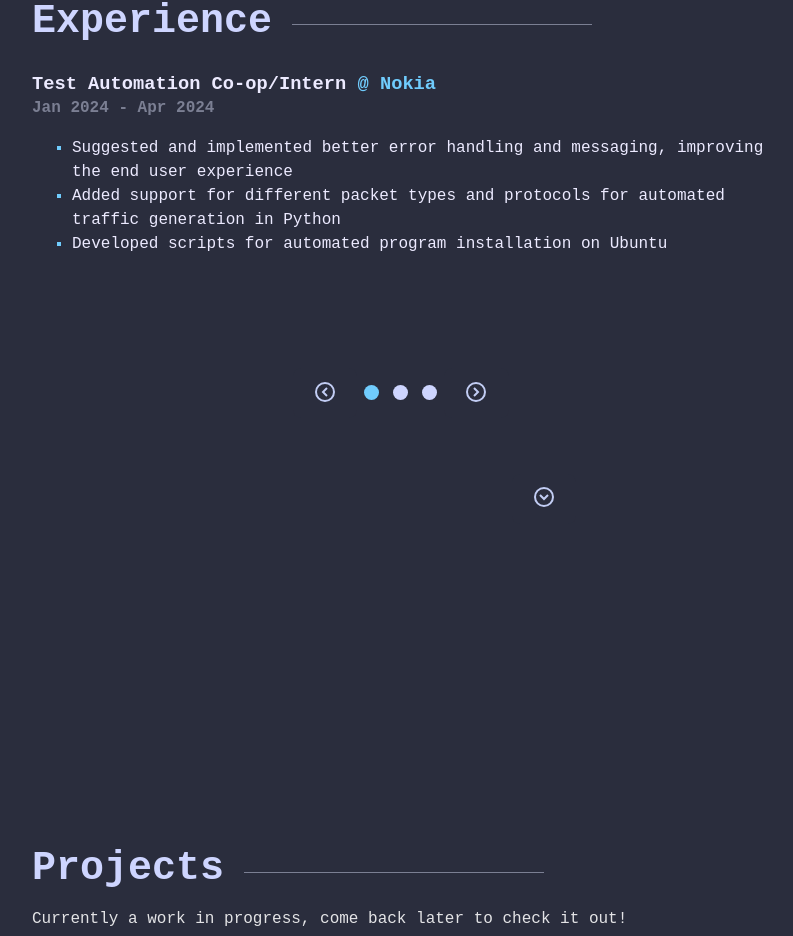
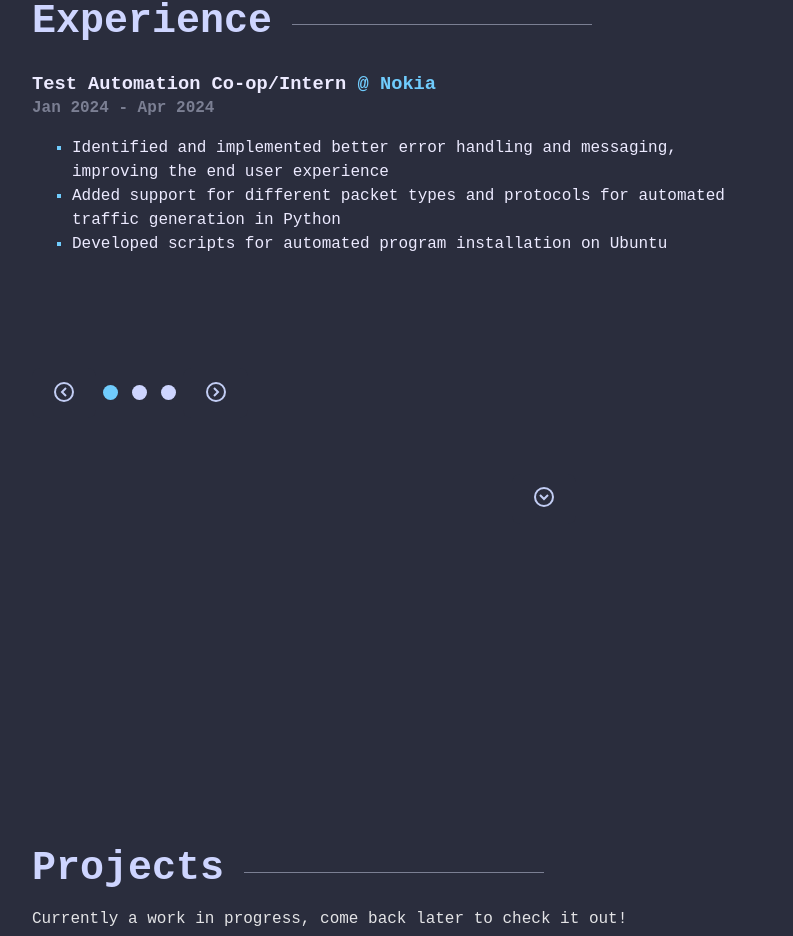
Before and after one commit to andrewbapham/andrewbapham.github.io, a React (Vite) app: page / in a window 1280 px wide. Shown: the part 1796-2732 px from the top of the page, without its empty margins (96-889 px from the left). Built offline with nearby package versions, Linux system fonts and the light colour scheme.

Commit message:
Add arrow key support for slideshow

```diff
--- a/src/assets/components/Experience.tsx
+++ b/src/assets/components/Experience.tsx
@@ -15,7 +15,7 @@ function Experience() {
             companyName="Nokia"
             workDates="Jan 2024 - Apr 2024"
             jobDescription={[
-              "Suggested and implemented better error handling and messaging, improving the end user experience",
+              "Identified and implemented better error handling and messaging, improving the end user experience",
               "Added support for different packet types and protocols for automated traffic generation in Python",
               "Developed scripts for automated program installation on Ubuntu",
             ]}
--- a/src/assets/components/Slideshow.tsx
+++ b/src/assets/components/Slideshow.tsx
@@ -21,19 +21,17 @@ const Slideshow = ({
     setIndex(newIndex);
   };
 
-  /*
-  useEffect(() => {
-    const interval = setInterval(() => {
-      setIndex((prevIndex) =>
-        prevIndex === React.Children.count(children) - 1 ? 0 : prevIndex + 1
-      );
-    }, delay);
-    return () => clearInterval(interval);
-  }, []);*/
+  const handleKeyPress = (e: React.KeyboardEvent) => {
+    console.log("keypress");
+    if (e.key === "ArrowRight") {
+      changeIndex(1)();
+    } else if (e.key === "ArrowLeft") {
+      changeIndex(-1)();
+    }
+  };
 
-  //use children as slides
   return (
-    <div className="slideshow">
+    <div className="slideshow" onKeyDown={handleKeyPress} tabIndex={-1}>
       <div
         className="slider"
         style={{ transform: `translate3d(${-index * 100}%,0,0)` }}
--- a/src/assets/components/component-styles/Slideshow.css
+++ b/src/assets/components/component-styles/Slideshow.css
@@ -18,7 +18,6 @@
 
 .slide-dots {
   display: flex;
-  justify-content: center;
   align-items: center;
 }
 
```
